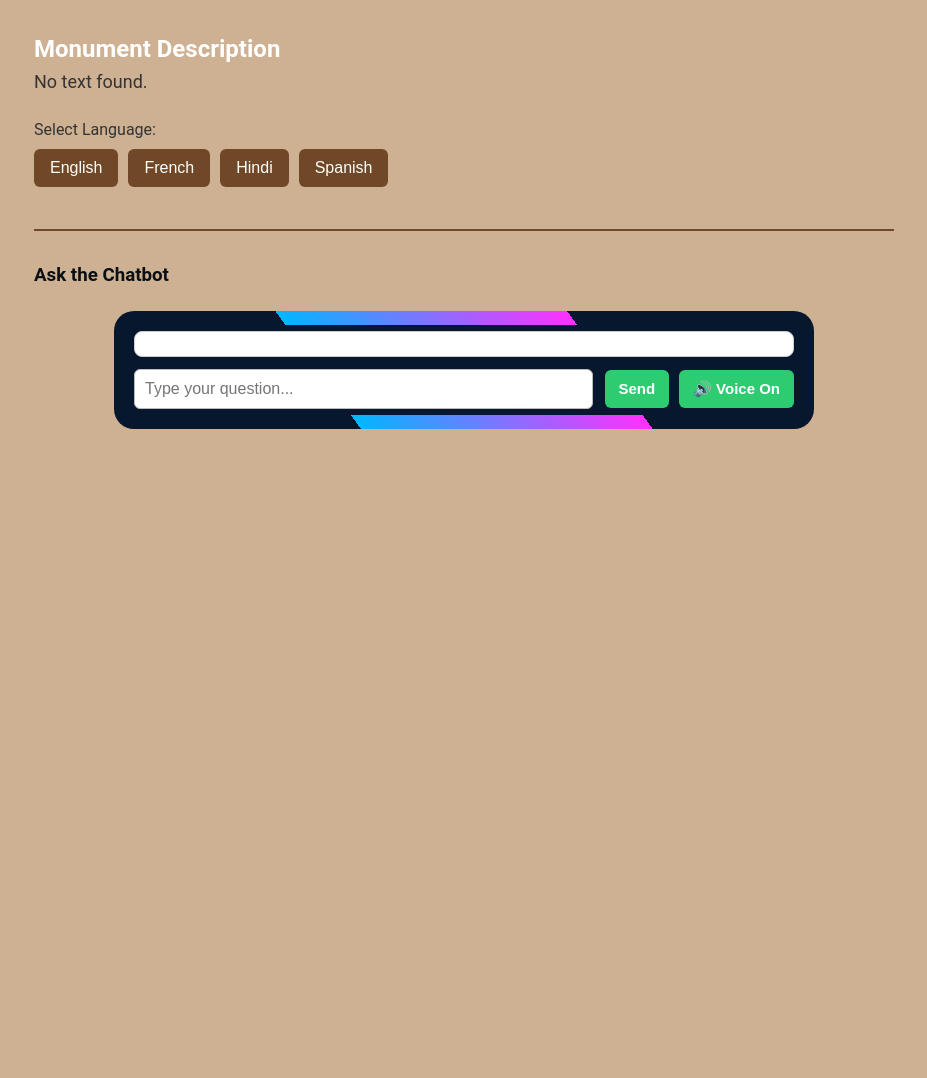
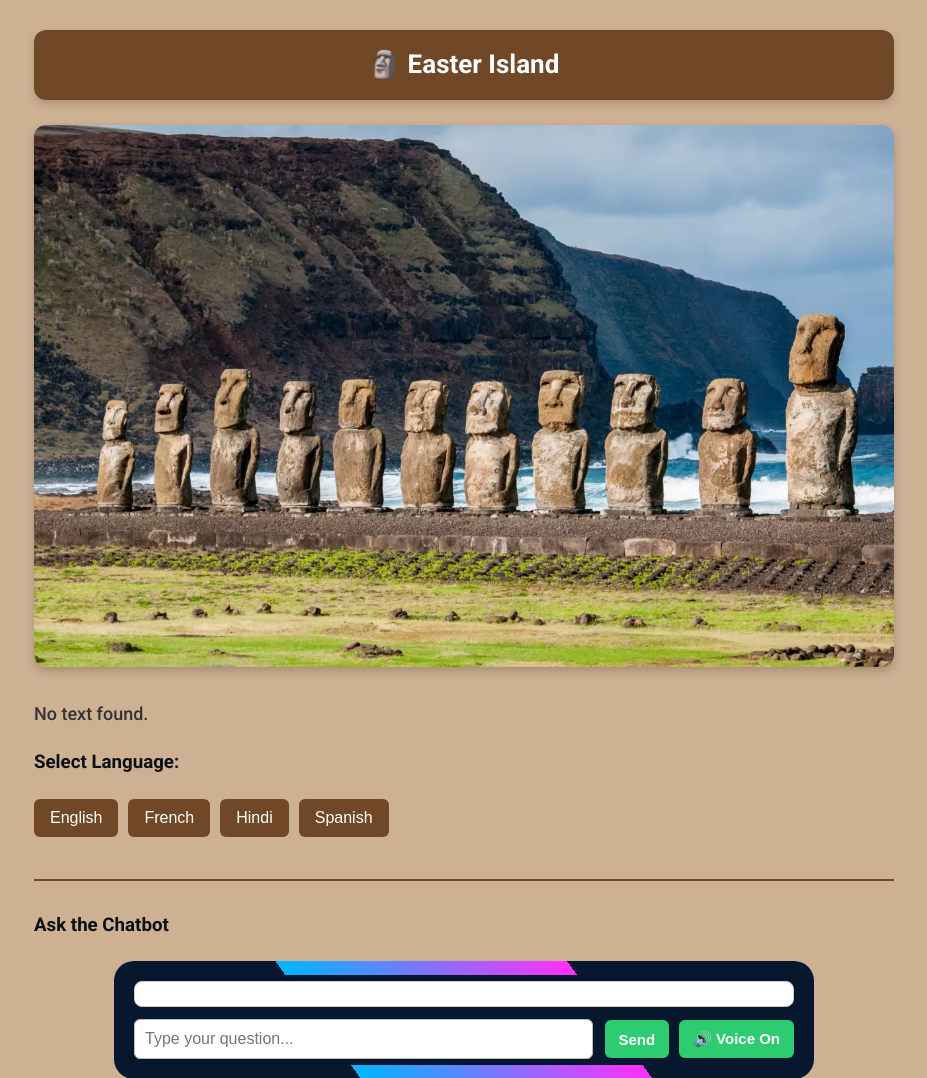
Before and after one commit to Shania-Soares97/interactive-qr-code, a Flask app: page / in a window 1280 px wide. Shown: the top 1078 px of the page, without its empty margins (176-1103 px from the left). Before the commit the page ends 800 px from the top, so only its background shows below. Run offline with Flask 3, Linux system fonts and the light colour scheme; data that the repository does not hold is empty; some libraries are stand-ins or nearby versions.

Commit message:
index.html
UI design changed

```diff
--- a/templates/index.html
+++ b/templates/index.html
@@ -3,12 +3,20 @@
 <head>
     <meta charset="UTF-8">
     <meta name="viewport" content="width=device-width, initial-scale=1.0">
-    <title>Monument Info</title>
+    <title>Easter Islands</title>
+    <link href="https://fonts.googleapis.com/css2?family=Roboto:wght@300;500;700&display=swap" rel="stylesheet">
     <link rel="stylesheet" href="{{ url_for('static', filename='css/styles.css') }}">
 </head>
 <body>
     <div class="container">
-        <h2>Monument Description</h2>
+        <div class="main-heading">
+            <h2><span class="icon">🗿</span> Easter Island</h2>
+        </div>
+
+        <!-- Image after heading -->
+        <div class="image-container">
+            <img src="{{ url_for('static', filename='images/easter.png') }}" alt="Easter Island" class="main-image">
+        </div>
 
         {% if translated %}
             <p id="text">{{ translated }}</p>
@@ -18,7 +26,7 @@
 
         <!-- Language Selection -->
         <form method="POST" class="language-buttons">
-            <p>Select Language:</p>
+            <h3>Select Language:</h3>
             <button type="submit" name="language" value="en">English</button>
             <button type="submit" name="language" value="fr">French</button>
             <button type="submit" name="language" value="hi">Hindi</button>
@@ -27,7 +35,7 @@
 
         <!-- Audio Playback -->
         {% if audio %}
-            <h4>Audio Playback:</h4>
+            <h4>Audio Description: </h4>
             <audio controls autoplay>
                 <source src="{{ audio }}" type="audio/mpeg">
                 Your browser does not support the audio element.
@@ -37,7 +45,6 @@
         <!-- Chatbot Section -->
         <hr>
         <h3>Ask the Chatbot</h3>
-
         <div class="card chat-wrapper">
             <div class="chat-inner">
                 <div id="chat-box"></div>
@@ -51,7 +58,6 @@
             </div>
         </div>
     </div>
-
     <script src="{{ url_for('static', filename='js/main.js') }}"></script>
 </body>
 </html>
```
